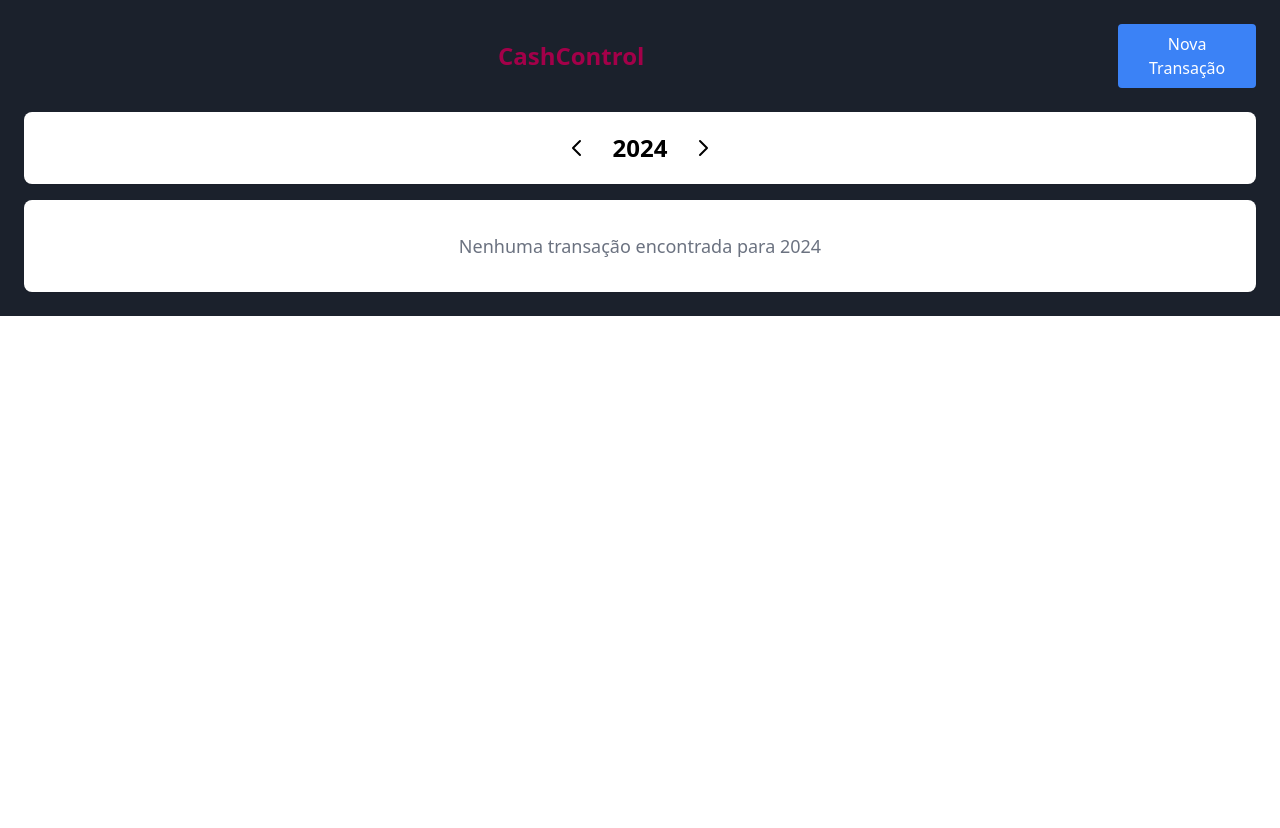
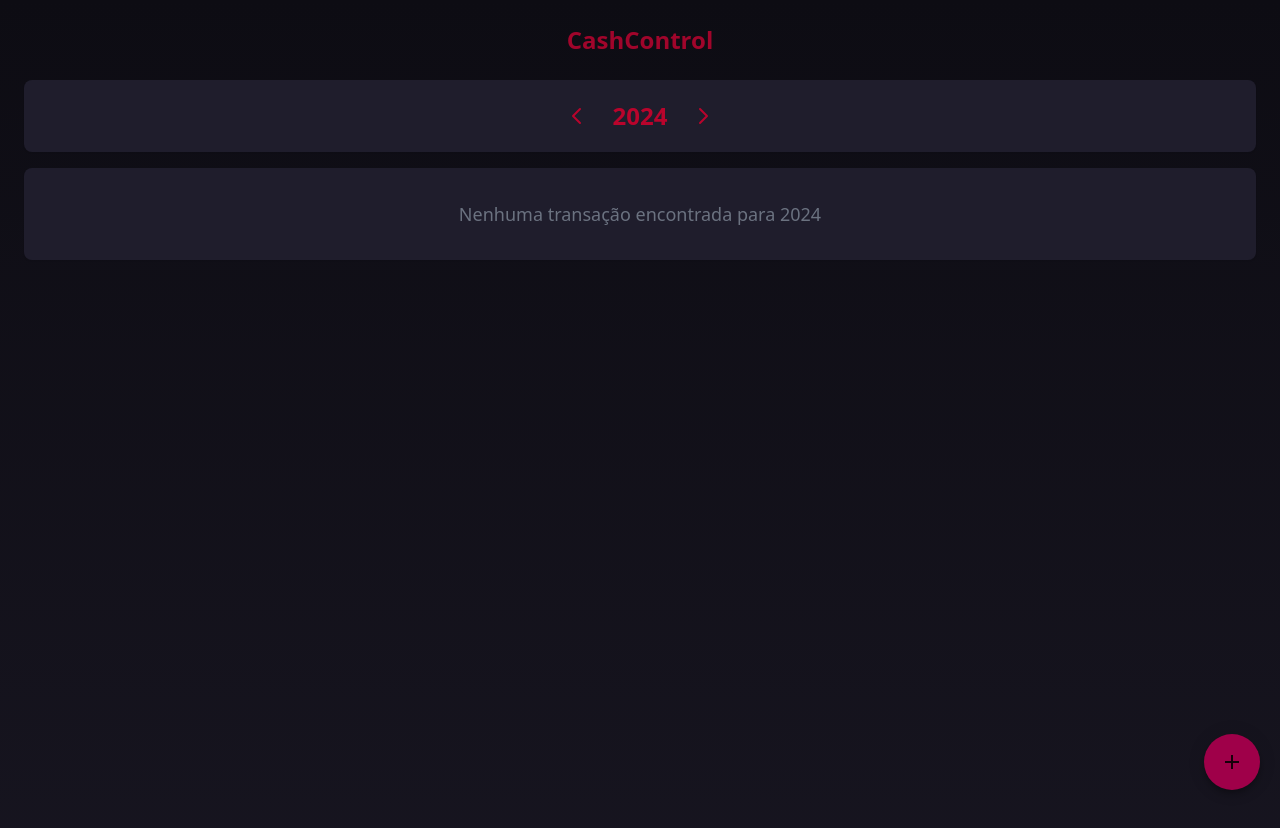
Before and after one commit to felipesantosdd/cash-control, a React app: page / in a window 1280 px wide. Shown: the top 828 px of the page. Before the commit the page ends 800 px from the top, so only its background shows below. Built offline with nearby package versions, Linux system fonts and the light colour scheme; the HTML template or start-up script is replaced by a standard one.

Commit message:
feat/alteração ans cores do sistema

```diff
--- a/package.json
+++ b/package.json
@@ -35,7 +35,7 @@
   "dependencies": {
     "@emotion/react": "^11.14.0",
     "@emotion/styled": "^11.14.0",
-    "@mui/icons-material": "^6.1.10",
+    "@mui/icons-material": "^6.2.0",
     "@mui/material": "^6.1.10",
     "@mui/x-date-pickers": "^7.23.1",
     "body-parser": "^1.20.3",
--- a/src/components/TransactionsTable.jsx
+++ b/src/components/TransactionsTable.jsx
@@ -1,7 +1,8 @@
 import React, { useState, useMemo } from 'react';
 import { capitalizeText } from '../utils/stringUtils';
-import { Switch } from '@mui/material';
+import { Switch, Fab } from '@mui/material';
 import { useTransaction } from '../context/TransactionContext';
+import AddIcon from '@mui/icons-material/Add';
 
 const MONTHS = [
  'Janeiro', 'Fevereiro', 'Março', 'Abril', 'Maio', 'Junho',
@@ -10,41 +11,14 @@ const MONTHS = [
 
 const CollapsibleTable = ({
  transactions,
-  categories
+ categories,
+ onAddClick
 }) => {
  const [openMonth, setOpenMonth] = useState(null);
  const [openCategories, setOpenCategories] = useState(new Set());
-  const { updatedTransaction, currentYear, handleYearChange   } = useTransaction()
+ const { updatedTransaction, currentYear, handleYearChange } = useTransaction();
 
-  const handlePaymentUpdate = async (transactionId, newPayStatus) => {
-    await updatedTransaction(transactionId, {pay:newPayStatus})
-
-  };
-
-  const getTransactionStatus = (transaction) => {
-    const now = new Date();
-    const maturityDate = new Date(transaction.maturity);
-
-    if (transaction.pay) {
-      return {
-        className: 'bg-green-100',
-        status: 'Pago'
-      };
-    }
-
-    if (maturityDate < now) {
-      return {
-        className: 'bg-red-100',
-        status: 'Atrasado'
-      };
-    }
-
-    return {
-      className: 'bg-gray-50',
-      status: 'Pendente'
-    };
-  };
-
+ // Cálculo do balanço mensal
  const monthlyBalances = useMemo(() => {
    const balances = Array(12).fill(0);
 
@@ -73,6 +47,33 @@ const CollapsibleTable = ({
    return value === 0 ? '-' : `R$ ${Math.abs(value).toFixed(2)}`;
  };
 
+ const handlePaymentUpdate = async (transactionId, newPayStatus) => {
+   await updatedTransaction(transactionId, {pay:newPayStatus})
+ };
+
+ const getTransactionStatus = (transaction) => {
+   const now = new Date();
+   const maturityDate = new Date(transaction.maturity);
+
+   if (transaction.pay) {
+     return {
+       className: 'bg-green-100',
+       status: 'Pago'
+     };
+   }
+
+   if (maturityDate < now) {
+     return {
+       className: 'bg-red-100',
+       status: 'Atrasado'
+     };
+   }
+
+   return {
+     className: 'bg-gray-50',
+     status: 'Pendente'
+   };
+ };
 
  const groupedData = useMemo(() => {
    const result = categories?.map(category => {
@@ -121,33 +122,17 @@ const CollapsibleTable = ({
    }
  };
 
-  const hasData = transactions?.length > 0 && categories?.length > 0;
-
  const Row = ({ row }) => {
    const isExpanded = (monthIndex) => {
      return openMonth === monthIndex && openCategories.has(row.categoryName);
    };
 
-    const groupedData = useMemo(() => {
-        if (!categories?.length || !transactions?.length) {
-            return [];
-        }
-    }, [transactions, categories]);
-
-    if (!categories?.length || !transactions?.length) {
-        return (
-          <div className="flex justify-center items-center p-8">
-            <p>Nenhuma transação encontrada para este ano.</p>
-          </div>
-        );
-      }
-
    return (
      <>
-        <tr className="border-b">
-          <td className="p-4 font-medium">{row.categoryName}</td>
+       <tr className="border-b bg-[#1F1D2C]">
+         <td className="p-4 text-[#B9042C] font-medium">{row.categoryName}</td>
          {row.monthlyValues.map((value, index) => (
-            <td key={index} className="p-4 text-right">
+           <td key={index} className="p-4 text-[#B9042C] text-right">
              {value > 0 ? (
                <div className="flex items-center justify-end space-x-2">
                  <button
@@ -173,41 +158,43 @@ const CollapsibleTable = ({
              ) : '-'}
            </td>
          ))}
-          <td className="p-4 text-right font-bold">
+         <td className="p-4 text-[#B9042C] text-right font-bold">
            R$ {row.yearTotal.toFixed(2)}
          </td>
        </tr>
        {openMonth !== null && isExpanded(openMonth) && row.monthlyTransactions[openMonth].length > 0 && (
          <tr>
-            <td colSpan={14} className="bg-gray-50">
-              <div className="p-4">
+           <td colSpan={14} className="bg-[#1F1D2C]">
+             <div className="p-4 text-[#B9042C] ">
                <h6 className="font-bold mb-4">
                  Transações de {MONTHS[openMonth]}
                </h6>
                <table className="w-full">
-                  <thead>
+                 <thead >
                    <tr className="text-left">
-                      <th className="p-2">Tipo</th>
-                      <th className="p-2">Valor</th>
-                      <th className="p-2">Comentário</th>
-                      <th className="p-2">Vencimento</th>
-                      <th className="p-2">Pago</th>
+                     <th className="p-2 text-[#B9042C]">Tipo</th>
+                     <th className="p-2 text-[#B9042C]">Valor</th>
+                     <th className="p-2 text-[#B9042C]">Comentário</th>
+                     <th className="p-2 text-[#B9042C]">Status</th>
+                     <th className="p-2 text-[#B9042C]">Vencimento</th>
+                     <th className="p-2 text-[#B9042C]">Pago</th>
                    </tr>
                  </thead>
                  <tbody>
                    {row.monthlyTransactions[openMonth].map((transaction) => {
                      const { className, status } = getTransactionStatus(transaction);
                      return (
-                        <tr key={transaction.id} className={`border-t ${className}`}>
-                          <td className="p-2">{capitalizeText(transaction.tipo)}</td>
-                          <td className="p-2">R$ {Number(transaction.valor).toFixed(2)}</td>
-                          <td className="p-2">{transaction.comentario || 'Sem comentário'}</td>
-                          <td className="p-2">
+                       <tr key={transaction.id} className={`border-t border-[#B9042C] ${className}`}>
+                         <td className="p-2 text-[#B9042C]">{capitalizeText(transaction.tipo)}</td>
+                         <td className="p-2 text-[#B9042C]">R$ {Number(transaction.valor).toFixed(2)}</td>
+                         <td className="p-2 text-[#B9042C]">{transaction.comentario || 'Sem comentário'}</td>
+                         <td className="p-2 text-[#B9042C]">{status}</td>
+                         <td className="p-2 text-[#B9042C]">
                            {new Date(transaction.maturity).toLocaleDateString('pt-BR')}
                          </td>
-                          <td className="p-2">
+                         <td className="p-2 text-[#B9042C]">
                            <Switch
-                              checked={!!transaction.pay}
+                             checked={transaction.pay}
                              onChange={(e) => handlePaymentUpdate(transaction.id, e.target.checked)}
                            />
                          </td>
@@ -225,43 +212,63 @@ const CollapsibleTable = ({
  };
 
  return (
-    <div className="space-y-4">
-      <div className="flex items-center justify-center space-x-4 py-4 bg-white rounded-lg shadow-sm">
+   <div className="space-y-4 relative min-h-screen">
+     <div className="flex items-center justify-center space-x-4 py-4 bg-[#1F1D2C] rounded-lg shadow-sm">
        <button
          onClick={() => handleYearChange('prev')}
-          className="p-2 hover:bg-gray-100 rounded-full"
+         className="p-2 text-[#B9042C] hover:bg-gray-100 rounded-full"
        >
-          <svg className="w-6 h-6" fill="none" stroke="currentColor" viewBox="0 0 24 24">
-            <path strokeLinecap="round" strokeLinejoin="round" strokeWidth={2} d="M15 19l-7-7 7-7" />
+         <svg
+           className="w-6 h-6"
+           fill="none"
+           stroke="currentColor"
+           viewBox="0 0 24 24"
+         >
+           <path
+             strokeLinecap="round"
+             strokeLinejoin="round"
+             strokeWidth={2}
+             d="M15 19l-7-7 7-7"
+           />
          </svg>
        </button>
-        <h2 className="text-2xl font-bold">{currentYear}</h2>
+       <h2 className="text-2xl font-bold text-[#B9042C]">{currentYear}</h2>
        <button
          onClick={() => handleYearChange('next')}
-          className="p-2 hover:bg-gray-100 rounded-full"
+         className="p-2 text-[#B9042C] hover:bg-gray-100 rounded-full"
        >
-          <svg className="w-6 h-6" fill="none" stroke="currentColor" viewBox="0 0 24 24">
-            <path strokeLinecap="round" strokeLinejoin="round" strokeWidth={2} d="M9 5l7 7-7 7" />
+         <svg
+           className="w-6 h-6"
+           fill="none"
+           stroke="currentColor"
+           viewBox="0 0 24 24"
+         >
+           <path
+             strokeLinecap="round"
+             strokeLinejoin="round"
+             strokeWidth={2}
+             d="M9 5l7 7-7 7"
+           />
          </svg>
        </button>
      </div>
 
      {!transactions?.length ? (
-        <div className="bg-white rounded-lg shadow-sm p-8">
+       <div className="bg-[#1F1D2C] rounded-lg shadow-sm p-8">
          <div className="flex flex-col items-center justify-center text-gray-500">
-            <p className="text-lg">Nenhuma transação encontrada para {currentYear}</p>
+           <p className="text-lg text-[]">Nenhuma transação encontrada para {currentYear}</p>
          </div>
        </div>
      ) : (
        <div className="overflow-x-auto">
-          <table className="w-full border-collapse bg-white">
+         <table className="w-full border-collapse border-[#B9042C] bg-[#1F1D2C]">
            <thead>
-              <tr className="bg-gray-50">
-                <th className="p-4 text-left">Categoria</th>
+             <tr className="bg-[#1F1D2C]">
+               <th className="p-4 text-[#B9042C] text-left">Categoria</th>
                {MONTHS.map(month => (
-                  <th key={month} className="p-4 text-right">{month}</th>
+                 <th key={month} className="p-4 text-[#B9042C] text-right">{month}</th>
                ))}
-                <th className="p-4 text-right">Total Anual</th>
+               <th className="p-4 text-[#B9042C] text-right">Total Anual</th>
              </tr>
            </thead>
            <tbody>
@@ -269,20 +276,20 @@ const CollapsibleTable = ({
                <Row key={row.categoryName} row={row} />
              ))}
              {/* Linha de separação */}
-              <tr className="border-t-2 border-gray-200">
-                <td colSpan={14} className="p-2"></td>
+             <tr className="border-t-2 border-[#B9042C]">
+               <td colSpan={14} className="p-2 text-[#B9042C]"></td>
              </tr>
              {/* Linha do balanço */}
-              <tr className="bg-gray-50 font-medium">
-                <td className="p-4 text-left">Balanço Mensal</td>
+             <tr className="bg-[#1F1D2C] font-medium">
+               <td className="p-4 text-[#B9042C] text-left">Balanço Mensal</td>
                {monthlyBalances.map((balance, index) => (
-                  <td key={index} className="p-4 text-right">
+                 <td key={index} className="p-4 text-[#B9042C] text-right">
                    <span className={getBalanceClass(balance)}>
                      {formatCurrency(balance)}
                    </span>
                  </td>
                ))}
-                <td className="p-4 text-right font-bold">
+               <td className="p-4 text-[#B9042C] text-right font-bold">
                  <span className={getBalanceClass(totalBalance)}>
                    {formatCurrency(totalBalance)}
                  </span>
--- a/src/main.js
+++ b/src/main.js
@@ -32,7 +32,6 @@ const createWindow = () => {
 // IPC Handlers
 ipcMain.handle('create-transaction', async (_, data) => {
   try {
-    console.log(data)
     const result = await transactionService.createTransaction(data);
     return result;
   } catch (error) {
--- a/src/renderer/App.jsx
+++ b/src/renderer/App.jsx
@@ -1,8 +1,9 @@
 import React, { useState, useEffect } from 'react';
 import TransactionForm from '../components/TransactionForm';
 import TransactionsTable from '../components/TransactionsTable';
+import AddIcon from '@mui/icons-material/Add';
 import { useTransaction } from '../context/TransactionContext';
-
+import { Fab } from '@mui/material';
 
 const App = () => {
     const [isFormOpen, setIsFormOpen] = useState(false);
@@ -12,9 +13,7 @@ const App = () => {
         transactions,
         categories,
         createTransaction,
-
     } = useTransaction();
-
 
     const handleSubmit = async (formData) => {
         try {
@@ -26,26 +25,23 @@ const App = () => {
     };
 
     return (
-        <div className="p-6  mx-auto bg-[#1B212C] h-full w-full">
-            <div className="flex justify-between items-center mb-6
-            ">
+        <div className="min-h-screen bg-gradient-to-b from-[#0D0C13] to-[#171520]">
+            <div className="p-6 mx-auto">
+                <div className="flex justify-between items-center mb-6">
                     <div className='flex flex-row justify-center w-full text-center'>
-               <h1 className="text-2xl font-bold text-[#A30049]">CashControl</h1>
+                        <h1 className="text-2xl font-bold text-[#A0052B]">CashControl</h1>
                     </div>
-                <button
-                    onClick={() => setIsFormOpen(true)}
-                    className="bg-blue-500 text-white px-4 py-2 rounded hover:bg-blue-600 transition-colors"
-                >
-                    Nova Transação
-                </button>
                 </div>
 
                 {loading ? (
-                <div className="text-center p-4">
+                    <div className="text-center p-4 text-white">
                         <p>Carregando transações...</p>
                     </div>
                 ) : (
-                    <TransactionsTable transactions={transactions} categories={categories} />
+                    <TransactionsTable
+                        transactions={transactions}
+                        categories={categories}
+                    />
                 )}
 
                 {isFormOpen && (
@@ -54,6 +50,15 @@ const App = () => {
                         onSubmit={handleSubmit}
                     />
                 )}
+
+                    <div  onClick={() => setIsFormOpen(true)} style={{ marginTop:'10px', display:'flex', flexDirection:'row-reverse', padding:'10px', position:'fixed', bottom:'0', right:'10px'}}>
+                        <Fab
+                            style={{backgroundColor:'#9F0049'}}
+                            aria-label="add">
+                            <AddIcon />
+                        </Fab>
+                    </div>
+            </div>
         </div>
     );
 };
```
Also changed, not shown: src/context/TransactionContext.jsx (+0 -7 lines), 3 other files (tests, documents, lock files or other folders). Lines whose indentation alone changed are shown as unchanged.
